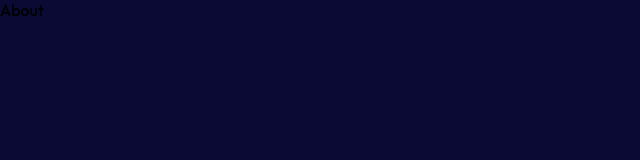
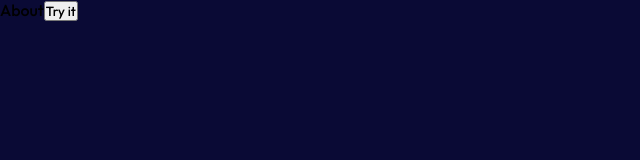
Before and after one commit to VGandhi27/Resume-Building, a React (Create React App) app: page /about in a window 1280 px wide. Shown: the top 160 px of the page, without its empty margins (0-640 px from the left). Built offline with nearby package versions, Linux system fonts and the light colour scheme; a web font is replaced by a local one.

Commit message:
adding alert in auth

```diff
--- a/package.json
+++ b/package.json
@@ -12,6 +12,8 @@
     "materialize-css": "^1.0.0-rc.2",
     "node": "^20.5.0",
     "react": "^18.2.0",
+    "react-alert": "^7.0.3",
+    "react-alert-template-basic": "^1.0.2",
     "react-dom": "^18.2.0",
     "react-icons": "^4.9.0",
     "react-router-dom": "^6.13.0",
--- a/src/components/SignIn.js
+++ b/src/components/SignIn.js
@@ -29,9 +29,9 @@ const PostData =()=>{
   .then(data=>{
     console.log(data)
    if(data.error){
-    M.toast({html: data.error, classes:"#d32f2f red darken-2"})
+    alert( data.error)
     }else{
-    M.toast({html: "Signed In success", classes:"#43a047 green darken-1"})
+    alert( "Signed In success");
     navigate("/");
   }
   }).catch(err=>{
@@ -53,7 +53,7 @@ const PostData =()=>{
          onChange={(e)=>setEmail(e.target.value)}/>
 
 <label htmlFor="">Password</label>
-        <input type="text" placeholder="password"
+        <input type="password" placeholder="password"
          value={password}
          onChange={(e)=>setPassword(e.target.value)} />
         <button className="btn waves-effect waves-light #64b5f6 blue darken-1"
@@ -68,24 +68,7 @@ const PostData =()=>{
     </div>
 
 <Navbar/>
-     {/* <div className="form">
-       <h1 style={{textAlign:'center', fontSize:"3rem",padding:"1rem 1rem"}}>Resume Builder</h1>
-         <form >
 
-
-             <label htmlFor="">Email</label>
-             <input type="email" id="email" name="email"  value={email}
-         onChange={(e)=>setEmail(e.target.value)}/>
-
-
-             <label htmlFor="">Password</label>
-             <input type="password" id="password" name="password" value={password} onChange={(e)=>setPassword(e.target.value)}/>
-
-                          <button className="btn" type="submit" onClick={()=>PostData()} > Sign In </button>
-
-                        <h1 className="register"><Link to='/signup'>Don't have an Account?</Link></h1>
-         </form>
-     </div> */}
     </>
 
 
--- a/src/components/SignUp.js
+++ b/src/components/SignUp.js
@@ -31,13 +31,16 @@ const PostData =()=>{
   .then(data=>{
    if(data.error){
     M.toast({html: data.error, classes:"#d32f2f red darken-2"})
+    alert(data.error,'Already existed');
     }else{
     M.toast({html: data.message, classes:"#43a047 green darken-1"})
     navigate("/signin");
     console.log(data)
+    alert('successfully SignUp');
   }
   }).catch(err=>{
     console.log(err)
+    alert(err,'Please add valid credentials');
   })
 
 }
--- a/src/routes/About.js
+++ b/src/routes/About.js
@@ -1,8 +1,14 @@
 import React from 'react'
 
 const About = () => {
+  const myFunction=()=> {
+    alert("Hello! I am an alert box!");
+  }
   return (
-    <div>About</div>
+    <>About
+      <button  onClick={()=>myFunction()}>Try it</button>
+    </>
+
   )
 }
 
```
Also changed, not shown: 1 other file (tests, documents, lock files or other folders).
